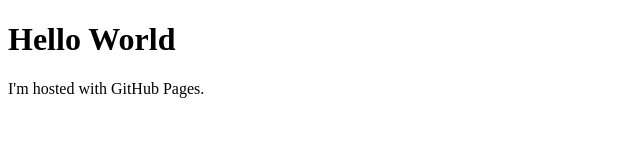
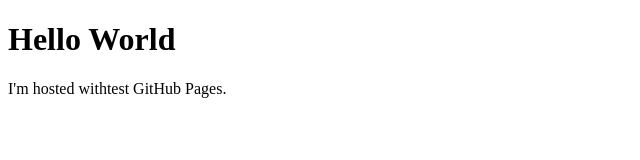
Before and after one commit to cptaus/cptaus.github.io., a plain HTML site: page index.html in a window 1280 px wide. Shown: the full height of the page, 0-640 px from the left. Drawn offline with Linux system fonts and the light colour scheme.

Commit message:
Update index.html

```diff
--- a/index.html
+++ b/index.html
@@ -2,6 +2,6 @@
 <html>
 <body>
 <h1>Hello World</h1>
-<p>I'm hosted with GitHub Pages.</p>
+<p>I'm hosted withtest GitHub Pages.</p>
 </body>
 </html>
```
